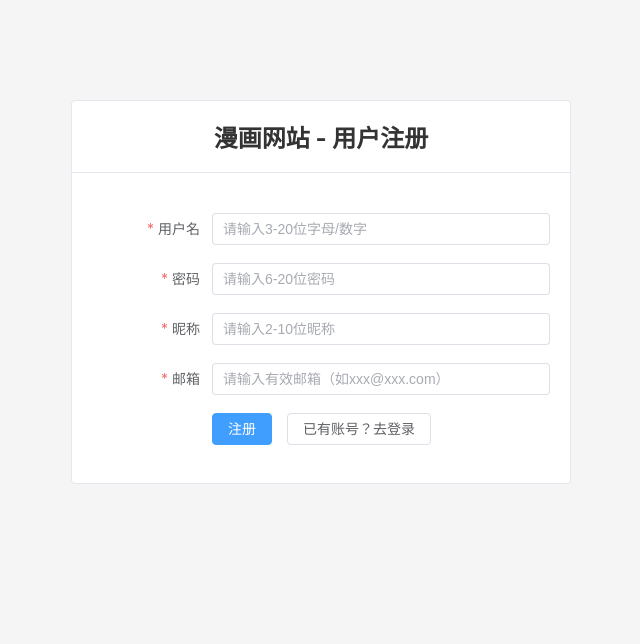
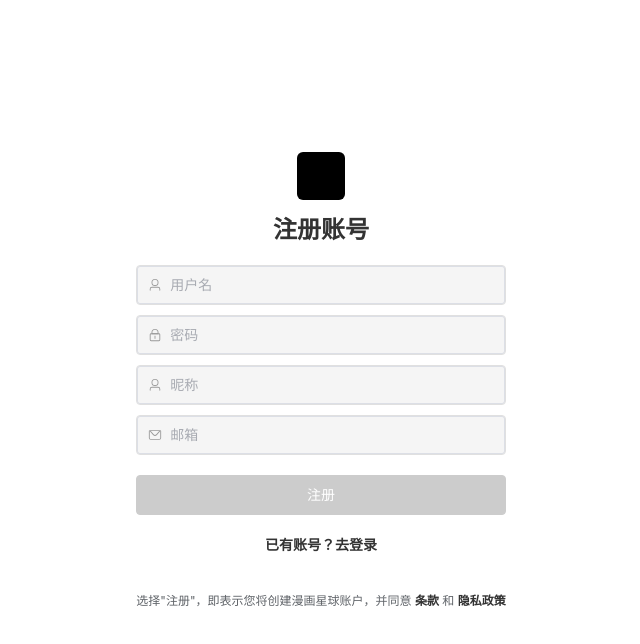
Before and after one commit to hem0u/comic-website, a Vue app in the folder comic-frontend/: page /register in a window 1280 px wide. Shown: the top 644 px of the page, without its empty margins (319-959 px from the left). Built offline with nearby package versions, Linux system fonts and the light colour scheme.

Commit message:
修改了注册页和登录页样式

```diff
--- a/comic-frontend/src/views/Login.vue
+++ b/comic-frontend/src/views/Login.vue
@@ -226,7 +226,7 @@ html, body {
 /* 中间登录容器 */
 .login-container {
   width: 100%;
-  max-width: 400px;
+  max-width: 430px;
   padding: 24px;
   text-align: center;
   background-color: #fff;
@@ -309,12 +309,26 @@ html, body {
 }
 .login-form {
   width: 100%;
+  display: flex;
+  flex-direction: column;
+  align-items: center;
+}
+:deep(.el-form-item) {
+  width: 100% !important;
+  margin-bottom: 10px !important;
+}
+:deep(.el-form-item__content) {
+  width: 100% !important;
+  margin-left: 0 !important;
 }
 :deep(.el-input) {
   width: 100% !important;
+  margin: 0 auto;
+  display: block;
 }
 :deep(.el-input__wrapper) {
   height: 40px !important;
+  width: 100% !important;
   border-radius: 4px !important;
   background-color: #f5f5f5 !important;
   border: 1px solid #e0e0e0 !important;
@@ -371,11 +385,14 @@ html, body {
 /* 按钮样式 */
 .el-form-item:last-child .el-form-item__content {
   display: flex;
-  gap: 8px;
+  gap: 10px;
+  width: 100%;
+  margin: 0 auto;
 }
 .el-form-item:last-child .el-button {
   flex: 1;
   height: 40px;
+  width: 195px;
   border-radius: 4px;
 }
 :deep(.el-button--primary) {
--- a/comic-frontend/src/views/Register.vue
+++ b/comic-frontend/src/views/Register.vue
@@ -1,67 +1,100 @@
 <template>
   <div class="register-container">
     <!-- 注册卡片 -->
-    <el-card shadow="hover" style="width: 500px; margin: 80px auto;">
-      <template #header>
-        <h2 class="title">漫画网站 - 用户注册</h2>
-      </template>
+    <el-card shadow="never" style="max-width: 430px;">
+      <!-- 品牌标识 -->
+      <div class="brand">
+        <div class="brand-icon"></div>
+        <h2 class="title">注册账号</h2>
+      </div>
 
       <!-- 注册表单（带实时校验） -->
       <el-form
           ref="registerFormRef"
           :model="registerForm"
           :rules="registerRules"
-          label-width="120px"
+          label-position="top"
+          label-width="0"
           class="register-form"
       >
         <!-- 用户名 -->
-        <el-form-item label="用户名" prop="username">
+        <el-form-item prop="username" class="compact-form-item no-error-text">
           <el-input
               v-model="registerForm.username"
-              placeholder="请输入3-20位字母/数字"
+              placeholder="用户名"
+              prefix-icon="User"
               maxlength="20"
+              @input="checkFormValid"
           ></el-input>
         </el-form-item>
 
         <!-- 密码 -->
-        <el-form-item label="密码" prop="password">
+        <el-form-item prop="password" class="compact-form-item no-error-text">
           <el-input
               type="password"
               v-model="registerForm.password"
-              placeholder="请输入6-20位密码"
+              placeholder="密码"
+              prefix-icon="Lock"
               maxlength="20"
+              @input="checkFormValid"
           ></el-input>
         </el-form-item>
 
         <!-- 昵称 -->
-        <el-form-item label="昵称" prop="nickname">
+        <el-form-item prop="nickname" class="compact-form-item no-error-text">
           <el-input
               v-model="registerForm.nickname"
-              placeholder="请输入2-10位昵称"
+              placeholder="昵称"
+              prefix-icon="User"
               maxlength="10"
+              @input="checkFormValid"
           ></el-input>
         </el-form-item>
 
         <!-- 邮箱 -->
-        <el-form-item label="邮箱" prop="email">
+        <el-form-item prop="email" class="compact-form-item no-error-text">
           <el-input
               v-model="registerForm.email"
-              placeholder="请输入有效邮箱（如xxx@xxx.com）"
+              placeholder="邮箱"
+              prefix-icon="Message"
+              @input="checkFormValid"
           ></el-input>
         </el-form-item>
 
         <!-- 提交按钮 -->
-        <el-form-item class="btn-group">
-          <el-button type="primary" @click="handleRegister">注册</el-button>
-          <el-button @click="goToLogin" style="margin-left: 15px;">已有账号？去登录</el-button>
+        <el-form-item class="compact-form-item btn-form-item">
+          <el-button
+              type="primary"
+              @click="handleRegister"
+              :disabled="!isFormValid"
+              :class="isFormValid ? 'login-btn-active' : 'login-btn-disabled'"
+              style="width: 100%;"
+          >
+            注册
+          </el-button>
+          <div class="help-link">
+            <el-link href="#" @click.prevent="goToLogin" class="help-link-text">
+              已有账号？去登录
+            </el-link>
+          </div>
         </el-form-item>
       </el-form>
-    </el-card>
+
+        <!-- 条款与隐私 -->
+        <div class="terms">
+          <p>
+            选择"注册"，即表示您将创建漫画星球账户，并同意
+            <span class="term-link">条款</span>
+            和
+            <span class="term-link">隐私政策</span>
+          </p>
+        </div>
+      </el-card>
   </div>
 </template>
 
 <script setup>
-import { ref } from 'vue';
+import { ref, watch } from 'vue';
 import { useRouter } from 'vue-router';
 import { ElMessage } from 'element-plus';
 import { register } from '../api/user';
@@ -83,6 +116,9 @@ const registerForm = ref({
   nickname: '',    // 昵称
   email: ''        // 邮箱
 });
+
+// 表单是否有效
+const isFormValid = ref(false);
 
 // 表单校验规则（前端先校验，减少后端请求）
 const registerRules = ref({
@@ -106,8 +142,32 @@ const registerRules = ref({
 
 const router = useRouter();
 
+// 检查表单是否有效
+const checkFormValid = () => {
+  // 简单检查各字段是否填写且格式基本符合要求
+  const { username, password, nickname, email } = registerForm.value;
+  const usernameRegex = /^[a-zA-Z0-9]{3,20}$/;
+  const emailRegex = /^[a-zA-Z0-9._%+-]+@[a-zA-Z0-9.-]+\.[a-zA-Z]{2,}$/;
+
+  isFormValid.value = username.trim() !== '' && usernameRegex.test(username) &&
+                    password.trim() !== '' && password.length >= 6 &&
+                    nickname.trim() !== '' && nickname.length >= 2 &&
+                    email.trim() !== '' && emailRegex.test(email);
+};
+
+// 监听表单变化，实时更新按钮状态
+watch(
+  () => [registerForm.value.username, registerForm.value.password, registerForm.value.nickname, registerForm.value.email],
+  () => {
+    checkFormValid();
+  },
+  { immediate: true }
+);
+
 // 注册按钮点击事件
 const handleRegister = async () => {
+  if (!isFormValid.value) return;
+
   // 1. 先做前端表单校验
   const valid = await registerFormRef.value.validate();
   if (!valid) return;
@@ -128,23 +188,200 @@ const handleRegister = async () => {
 
 <style scoped>
 .register-container {
-  background-color: #f5f5f5;
-  min-height: 100vh;
-  padding-top: 20px;
+  height: 100vh !important;
+  display: flex;
+  justify-content: center;
+  align-items: center;
+  background: #fff;
+  min-width: 1200px;
+  overflow: hidden !important;
+  margin: 0;
+  padding: 0;
+  box-sizing: border-box;
+  padding-bottom: 40px;
 }
 
 .title {
-  text-align: center;
-  color: #333;
+    text-align: center;
+    color: #333;
+    font-size: 24px;
+    margin-bottom: 5px;
+    /* 移除标题下划线 */
+    position: relative;
+    border: none !important;
+  }
+  /* 品牌标识样式 - 与登录页保持一致 */
+  .brand {
+    display: flex;
+    flex-direction: column;
+    align-items: center;
+    margin-bottom: 20px;
+  }
+  .brand-icon {
+    width: 48px;
+    height: 48px;
+    background: #000;
+    border-radius: 6px;
+    margin-bottom: 10px;
+  }
+  /* 确保标题样式 */
+  .brand .title {
+    margin: 0;
+    font-size: 24px;
+    color: #333;
+    font-weight: 600;
+  }
+  /* 彻底覆盖Element UI卡片标题下的边框线 */
+  .el-card__header {
+    border-bottom: none !important;
+    padding-bottom: 0 !important;
+  }
+  /* 穿透shadow DOM移除Element UI卡片标题的下划线 */
+  :deep(.el-card__header) {
+    border-bottom: none !important;
+    padding-bottom: 0 !important;
+  }
+  /* 移除可能的伪元素下划线 */
+  .title::after {
+    display: none !important;
+  }
+  .el-card__header::after {
+    display: none !important;
+  }
+
+  /* 表单相关样式 - 与登录页保持一致 */
+  .register-form {
+    margin-top: 0;
+    width: 100%;
+    display: flex;
+    flex-direction: column;
+    align-items: center;
+  }
+
+  /* 隐藏表单标签 */
+  :deep(.el-form-item__label) {
+    display: none;
+  }
+
+  /* 确保表单项宽度 */
+  :deep(.el-form-item) {
+    width: 100% !important;
+    margin-bottom: 10px !important;
+  }
+
+  /* 确保表单项内容宽度 */
+  :deep(.el-form-item__content) {
+    width: 100% !important;
+    margin-left: 0 !important;
+  }
+
+  /* 输入框样式 */
+  :deep(.el-input) {
+    width: 100% !important;
+    margin: 0 auto;
+    display: block;
+  }
+
+.compact-form-item {
+  margin-bottom: 10px;
 }
 
-.register-form {
-  margin-top: 20px;
+.no-error-text :deep(.el-form-item__error) {
+  display: none;
 }
 
-.btn-group {
-  display: flex;
-  justify-content: center;
+.btn-form-item {
   margin-top: 10px;
 }
+
+.login-btn-active {
+    background-color: #000000;
+    border-color: #000000;
+    color: #ffffff;
+    height: 40px;
+    width: 100%;
+  }
+
+  .login-btn-disabled {
+    background-color: #ccc !important;
+    border-color: #ccc !important;
+    color: #ffffff !important;
+    cursor: not-allowed !important;
+    height: 40px !important;
+  }
+
+  .login-btn-disabled:hover {
+    background-color: #ccc !important;
+    border-color: #ccc !important;
+    color: #ffffff !important;
+  }
+
+  /* 底部链接样式 */
+  .help-link {
+    margin-top: 14px;
+    font-size: 13px;
+    text-align: center;
+    width: 100%;
+    display: flex;
+    justify-content: center;
+  }
+  .help-link-text {
+    color: #333 !important;
+    font-weight: 600 !important;
+    --el-link-text-color: #333 !important;
+    --el-link-hover-text-color: #333 !important;
+    --el-link-underline-height: 1px !important;
+    text-underline-offset: 0px !important;
+    text-align: center !important;
+  }
+  .terms {
+    margin-top: 20px;
+    font-size: 12px;
+    color: #5f6368;
+    text-align: center;
+  }
+  .term-link {
+    color: #333 !important;
+    font-weight: 600 !important;
+    cursor: pointer;
+  }
+
+.el-card {
+  border: none !important;
+  box-shadow: none !important;
+}
+
+/* 输入框包装器样式 - 与登录页保持一致 */
+:deep(.el-input__wrapper) {
+  width: 100% !important;
+  height: 40px !important;
+  border-radius: 4px !important;
+  background-color: #f5f5f5 !important;
+  border: 1px solid #e0e0e0 !important;
+  transition: border-width 0.2s ease-in-out;
+  margin: 0 auto;
+}
+
+/* 输入框聚焦样式 */
+:deep(.el-input__wrapper:focus-within) {
+  box-shadow: none !important;
+  border: 2px solid #000000 !important;
+}
+
+/* 输入框内部样式 */
+:deep(.el-input__inner) {
+  height: 40px !important;
+  line-height: 40px !important;
+  font-size: 14px;
+}
+
+/* 前缀图标样式 */
+:deep(.el-input__prefix) {
+  color: #999 !important;
+}
+
+/* 聚焦时前缀图标样式 */
+:deep(.el-input__wrapper:focus-within .el-input__prefix) {
+  color: #000 !important;
+}
 </style>
```
